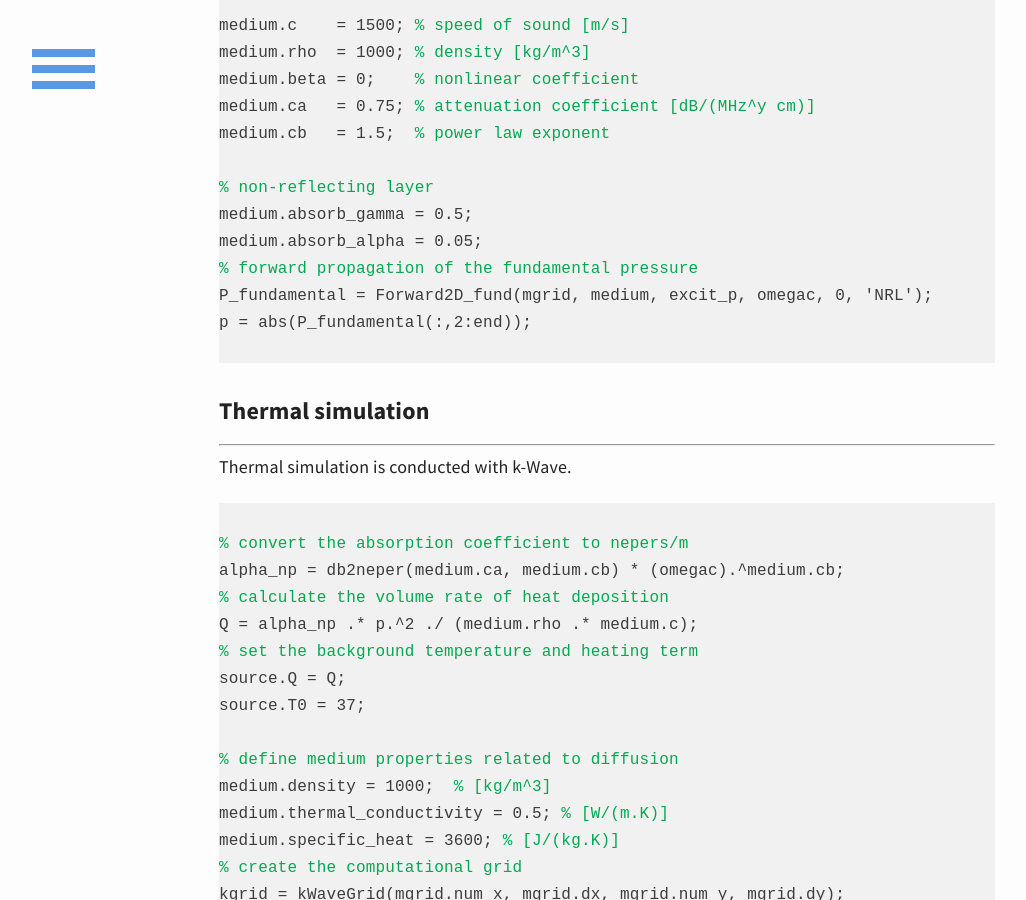
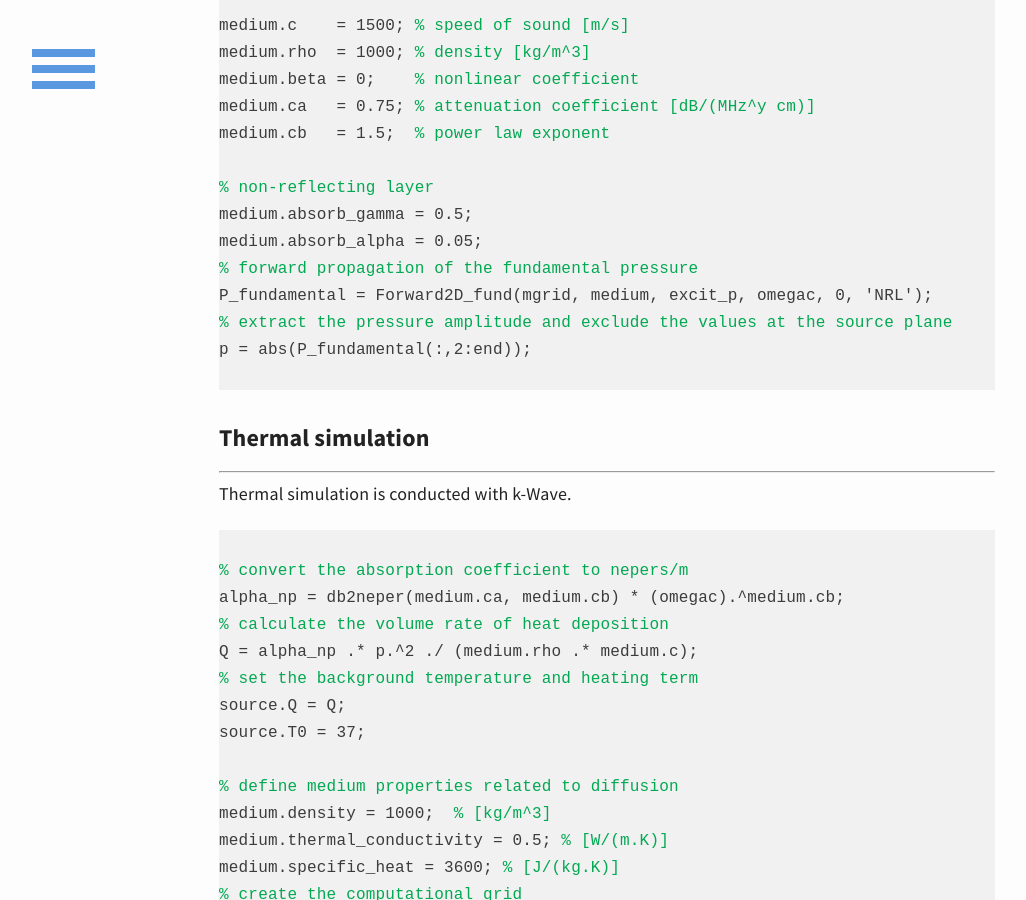
Before and after one commit to m-SOUND/mSOUND, a Jekyll site: the page built from _posts/2019-07-21-combine-k-Wave-diffusion.html, in a window 1280 px wide and 900 px high, scrolled down 684 px. Shown: the whole window, without its empty margins (33-1059 px from the left). Built offline with Jekyll 4.4.1, drawn with Linux system fonts in a browser that asks for light colours.

Commit message:
Update 2019-07-21-combine-k-Wave-diffusion.html

```diff
--- a/_posts/2019-07-21-combine-k-Wave-diffusion.html
+++ b/_posts/2019-07-21-combine-k-Wave-diffusion.html
@@ -33,6 +33,7 @@ medium.absorb_gamma = 0.5;
 medium.absorb_alpha = 0.05;
 <font color="#03a852">% forward propagation of the fundamental pressure</font>
 P_fundamental = Forward2D_fund(mgrid, medium, excit_p, omegac, 0, 'NRL');
+<font color="#03a852">% extract the pressure amplitude and exclude the values at the source plane</font>
 p = abs(P_fundamental(:,2:end));
 </code>  </pre>
 </p>
```
